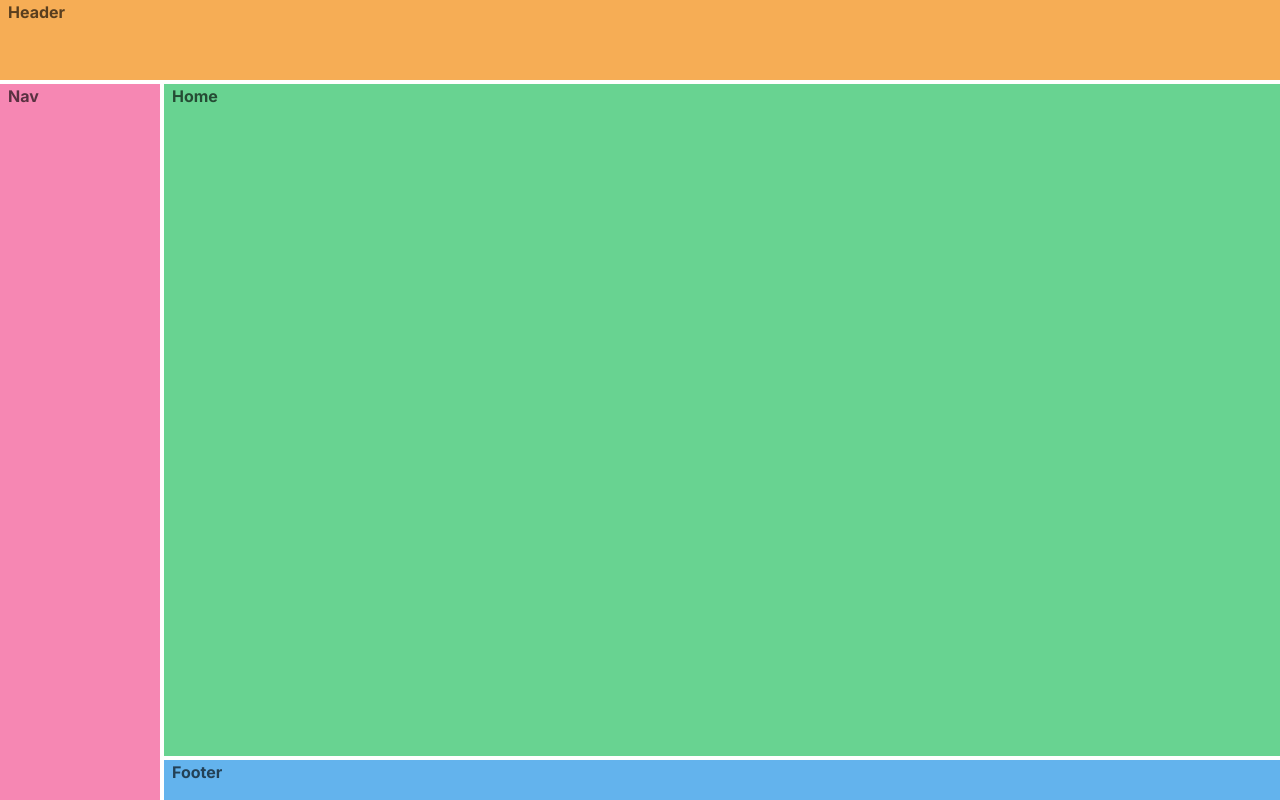
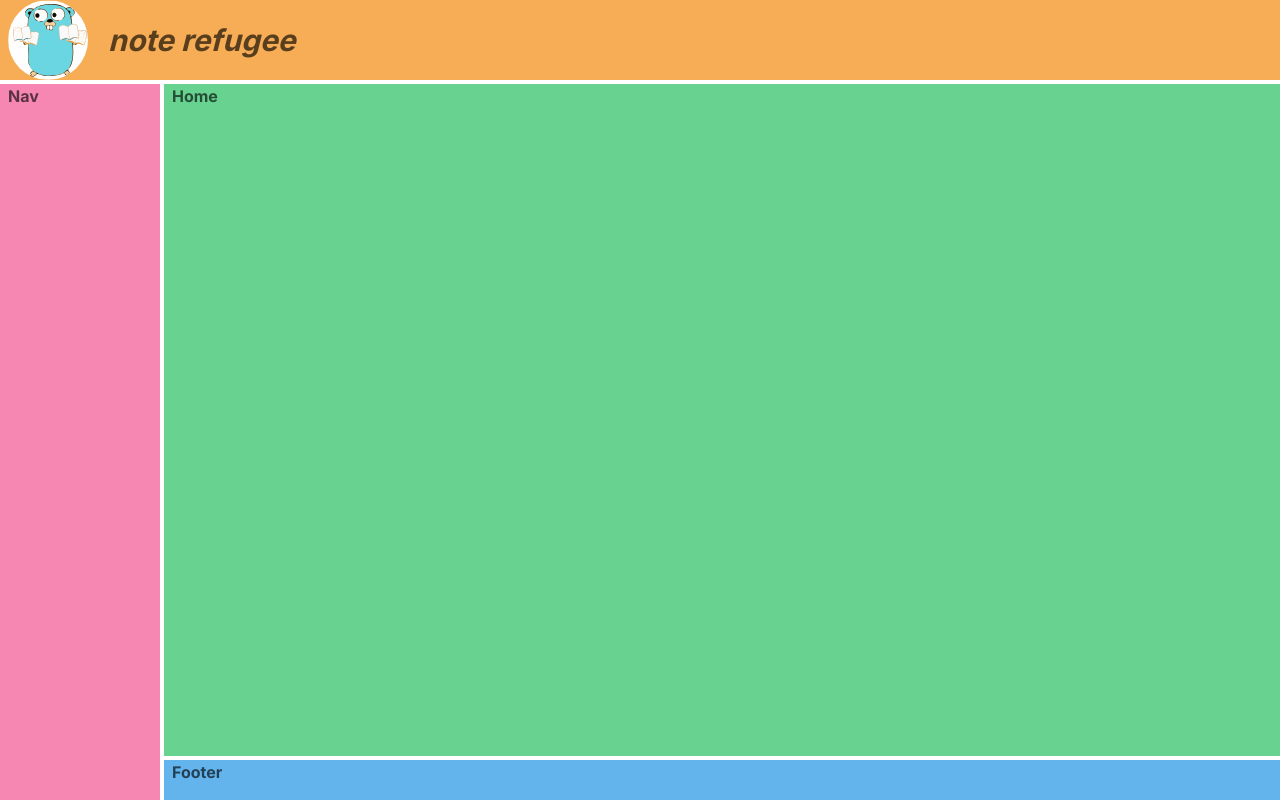
Before and after one commit to StudioPrimo/noteref, a Next.js app in the folder frontend/src/: page / in a window 1280 px wide. Built offline with nearby package versions, Linux system fonts and the light colour scheme.

Commit message:
feat(front): add header

```diff
--- a/frontend/src/app/layout.tsx
+++ b/frontend/src/app/layout.tsx
@@ -7,6 +7,7 @@ import { siteConfig } from '@/config/site';
 import { Providers } from './provider';
 import { fonts } from './fonts';
 import { Grid, GridItem } from '@chakra-ui/react';
+import Header from '@/components/ui/header';
 
 // eslint-disable-next-line new-cap
 const inter = Inter({ subsets: ['latin'] });
@@ -50,7 +51,7 @@ export default function RootLayout({
               height={'100vh'}
             >
               <GridItem pl="2" bg="orange.300" area={'header'}>
-                Header
+                <Header />
               </GridItem>
               <GridItem pl="2" bg="pink.300" area={'nav'}>
                 Nav
--- /dev/null
+++ b/frontend/src/components/ui/header.tsx
@@ -0,0 +1,16 @@
+import { Center, Flex, Image, Text } from '@chakra-ui/react';
+
+export default function Header() {
+  return (
+    <>
+      <Flex direction={'row'} gap={5}>
+        <Image src="icon.svg" alt="icon" boxSize={'80px'} borderRadius="full" />
+        <Center>
+          <Text fontSize="3xl">
+            <Text as="i"> note refugee</Text>
+          </Text>
+        </Center>
+      </Flex>
+    </>
+  );
+}
```
Also changed, not shown: frontend/src/components/ui/navbar.tsx (deleted).
